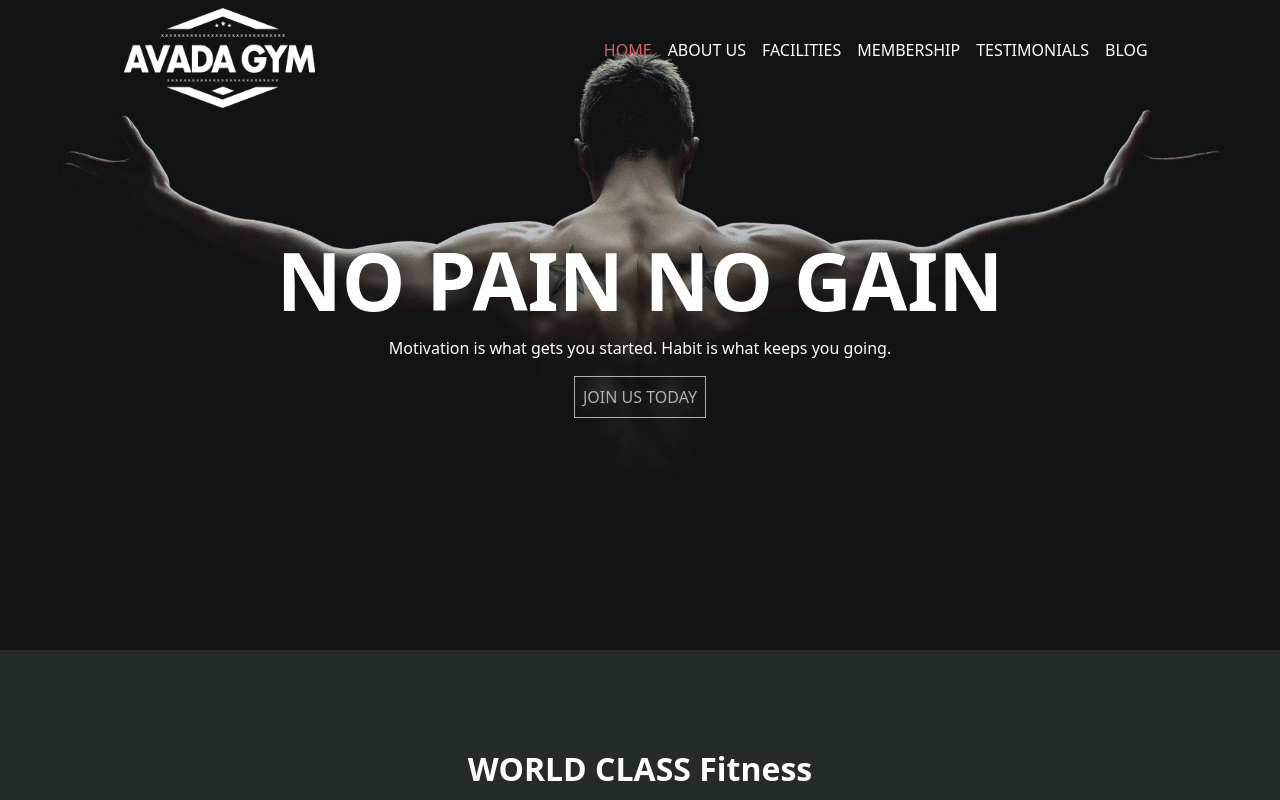
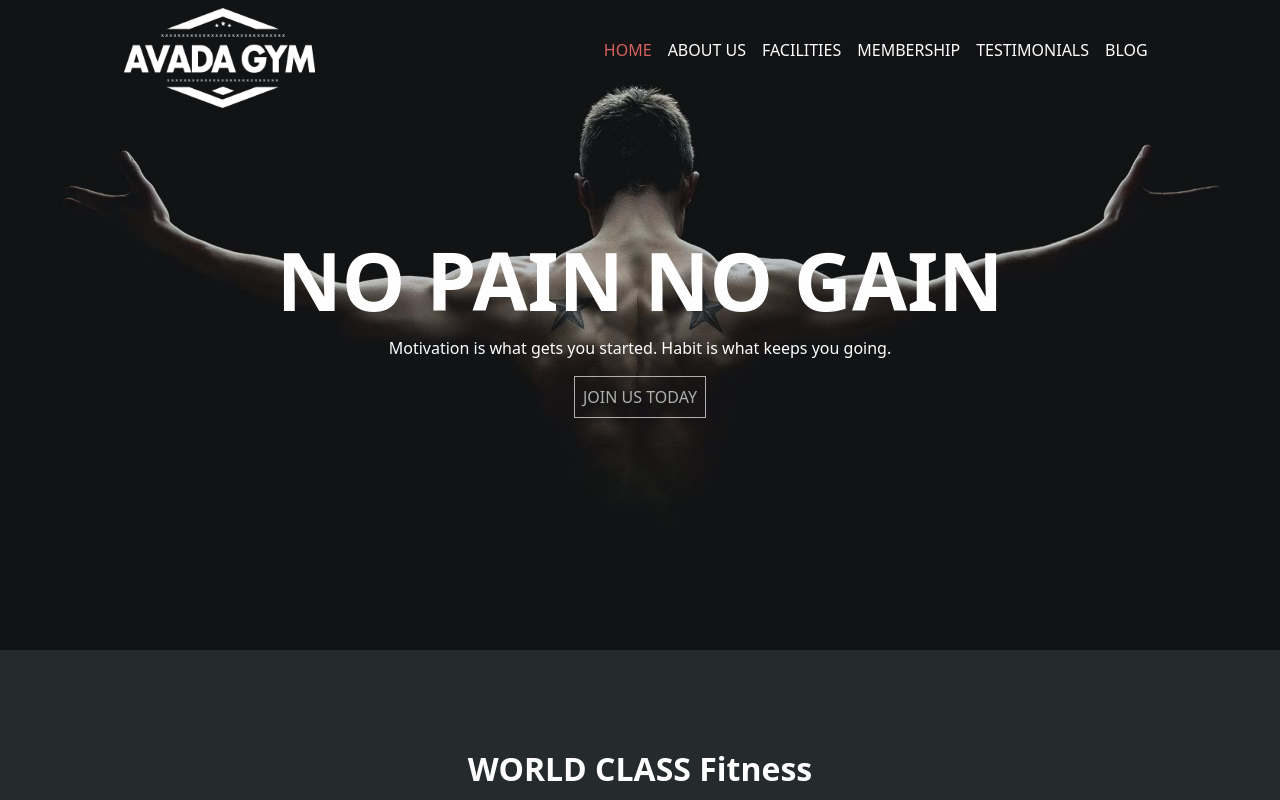
Before and after one commit to AngeloCalabro/proj-html-vuejs, a Vue app: page / in a window 1280 px wide. Shown: the top 800 px of the page. Built offline with nearby package versions, Linux system fonts and the light colour scheme.

Commit message:
header image top

```diff
--- a/src/components/HeaderComponent.vue
+++ b/src/components/HeaderComponent.vue
@@ -40,7 +40,7 @@ header{
         max-width: 100%;
         position: relative;
         background-image: url('../assets/images/home-banner.jpg');
-        background-position: center;
+        background-position: top;
         background-repeat: no-repeat;
         background-size: cover;
         div.navbar{
```
